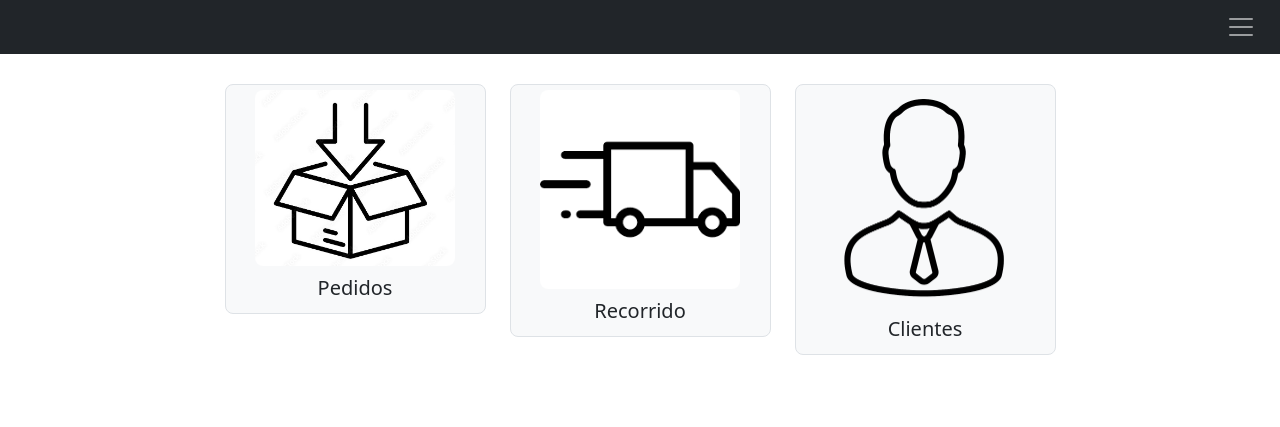
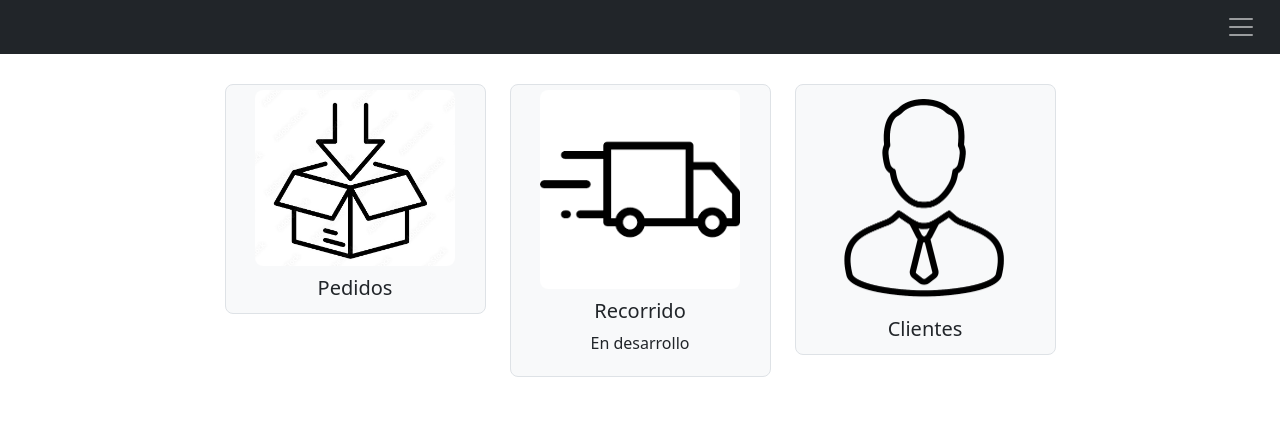
Before and after one commit to JulietaGonella/soderia, a plain HTML site: page frontend/PaneldeControl/Panelcontrol.html in a window 1280 px wide. Shown: the top 427 px of the page. Drawn offline with nearby package versions, Linux system fonts and the light colour scheme.

Commit message:
desabilitar el acceso directo a la pantalla de recorridos

```diff
--- a/frontend/PaneldeControl/Panelcontrol.html
+++ b/frontend/PaneldeControl/Panelcontrol.html
@@ -24,9 +24,10 @@
         </a>
       </div>
       <div class="col-8 col-sm-6 col-md-4 col-lg-3 mb-4">
-        <a href="../Recorridos/recorridos.html" class="shortcut-card d-block text-decoration-none text-dark">
+        <a href="../Recorridos/recorridos.html" class="shortcut-card d-block text-decoration-none text-dark" style="pointer-events: none; color: gray;">
           <img src="./imagen/chata.png" alt="Recorrido">
           <h5>Recorrido</h5>
+          <p>En desarrollo</p>
         </a>
       </div>
       <div class="col-8 col-sm-6 col-md-4 col-lg-3 mb-4">
```
